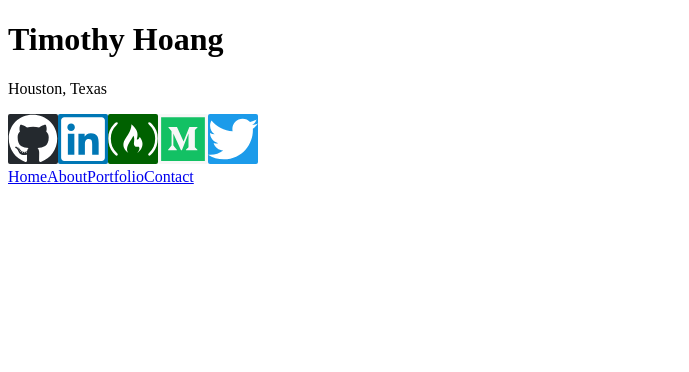
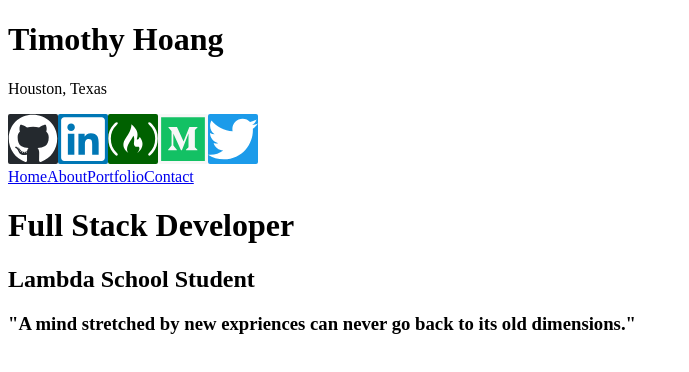
Before and after one commit to timh1203/portfolio, a Gatsby site: page / in a window 1280 px wide. Shown: the whole page, without its empty margins (0-689 px from the left). Built offline with nearby package versions, Linux system fonts and the light colour scheme; Gatsby itself is replaced by a stand-in of ours.

Commit message:
Add copy to Home component

```diff
--- /dev/null
+++ b/src/components/Home.js
@@ -0,0 +1,19 @@
+import React from 'react'
+import styled from 'styled-components'
+
+const Home = () => {
+  return (
+    <Div1>
+      <H1a>Full Stack Developer</H1a>
+      <H2a>Lambda School Student</H2a>
+      <H3a>"A mind stretched by new expriences can never go back to its old dimensions."</H3a>
+    </Div1>
+  )
+}
+
+const Div1 = styled.div``
+const H1a = styled.h1``
+const H2a = styled.h2``
+const H3a = styled.h3``
+
+export default Home;
--- a/src/pages/index.js
+++ b/src/pages/index.js
@@ -2,10 +2,12 @@ import React from 'react'
 import styled from 'styled-components'
 
 import Nav from '../components/Nav.js'
+import Home from '../components/Home.js'
 
 const IndexPage = () => (
   <Div1>
     <Nav />
+    <Home />
   </Div1>
 )
 
```
